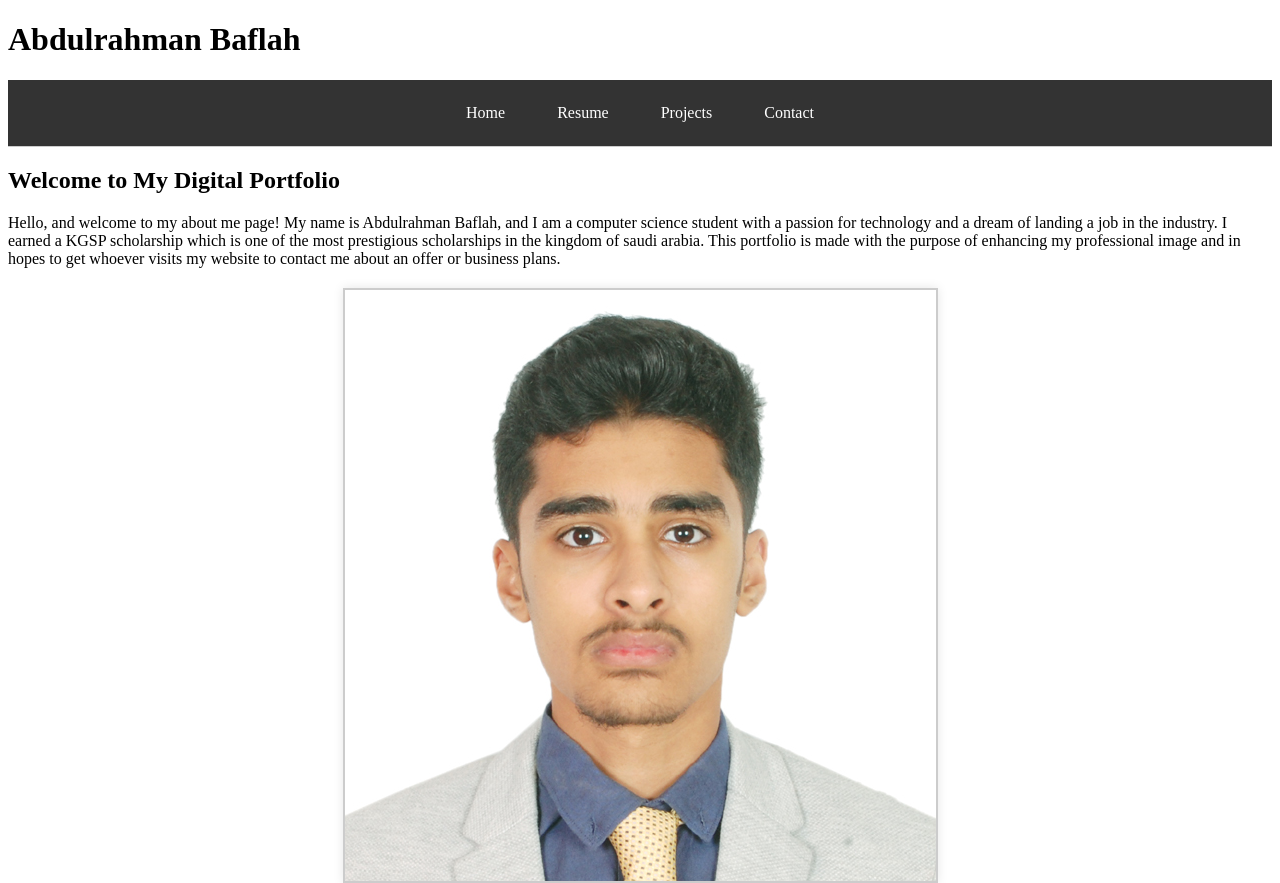
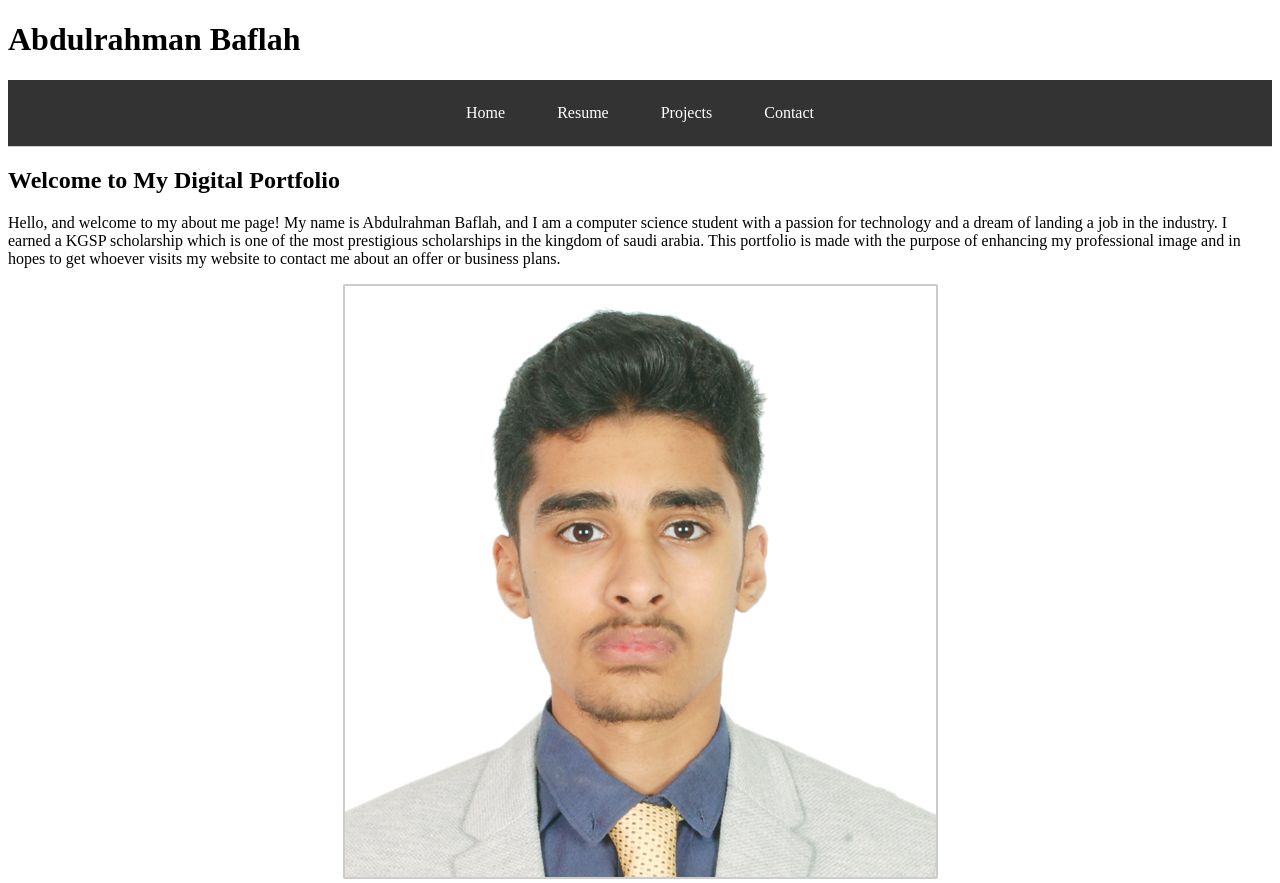
Before and after one commit to a10baflah/a10baflah.github.io, a plain HTML site: page index.html in a window 1280 px wide. Shown: the top 883 px of the page. Drawn offline with Linux system fonts and the light colour scheme.

Commit message:
css adjust

```diff
--- a/index.html
+++ b/index.html
@@ -8,9 +8,10 @@
         max-width: 100%;
         height: auto;
         display: block;
-        margin: 20px auto;
+        margin: 10px auto;
         border: 2px solid #ccc;
-        box-shadow: 0 0 10px rgba(0, 0, 0, 0.1);
+        border-radius: 2px;
+
       }
       nav {
         background-color: #333;
```
